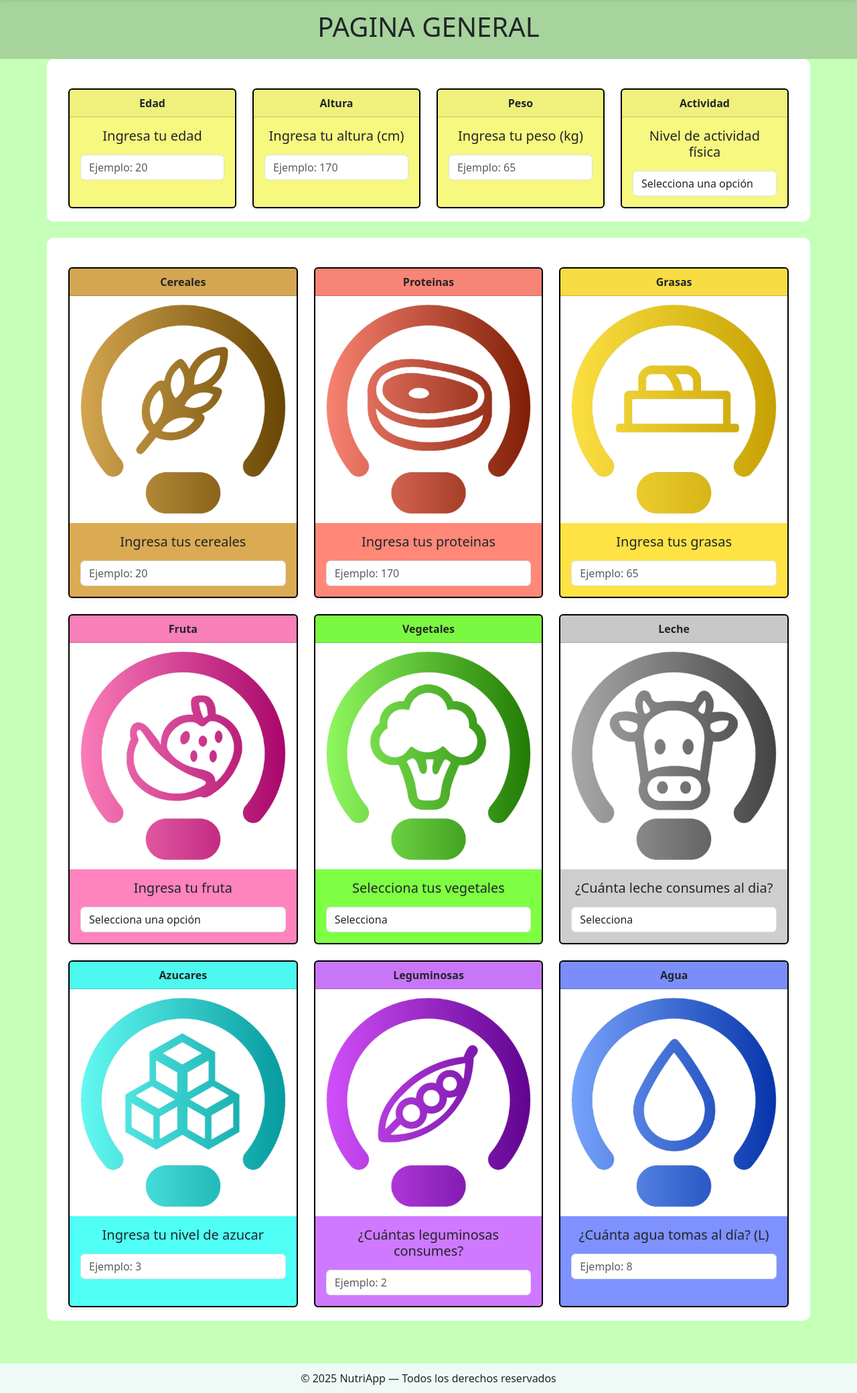
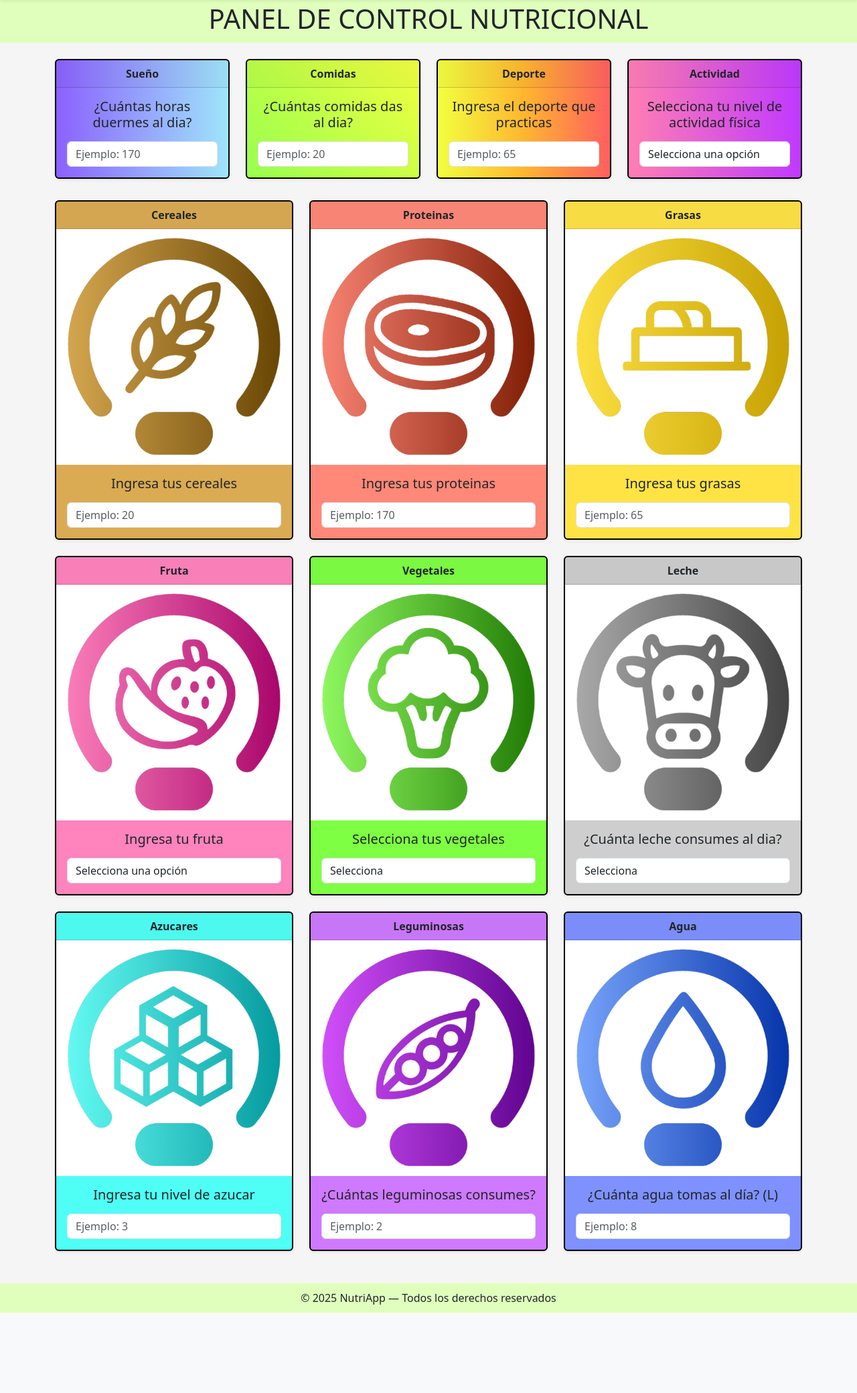
Before and after one commit to Camacho-Zamora-Adrian-Eduardo/Proyecto, a Flask app: page /interfaz in a window 1280 px wide. Shown: the part 56-2136 px from the top of the page at 67% size. After the commit the page ends 2016 px from the top, so only its background shows below. Run offline with Flask 3, Linux system fonts and the light colour scheme.

Commit message:
Esto va despues de la calculadora camacho

```diff
--- a/templates/interfazinicio.html
+++ b/templates/interfazinicio.html
@@ -11,10 +11,10 @@ Nombre la pagina
 
     <style>
     body {
-        background-color: #c6ffb8;
+        background-color: #f5f5f5;
     }
     footer {
-        background-color: #f5faffde;
+        background-color: #e0ffbd;
         text-align: center;
         padding: 10px;
         margin-top: 40px;
@@ -24,59 +24,58 @@ Nombre la pagina
 </head>
 <body>
 
-
   <!-- ENCABEZADO -->
         <div class="row">
-            <div class="col-12 p-3"  style="background-color: #a7d39c">
-                <h1 class="text-center">PAGINA GENERAL</h1>
+            <div class="col-12 p-1"  style="background-color: #e0ffbd">
+                <h1 class="text-center">PANEL DE CONTROL NUTRICIONAL</h1>
             </div>
         </div>
 
   <!-- SECCIÓN DE OBJETIVOS (4 TARJETAS) -->
-  <div class="container py-4">
-  <div class="row justify-content-center gy-4" style="background-color: #ffffff; border-radius: 10px; padding: 20px;">
+ <div class="container py-4">
+  <div class="row justify-content-center gy-4">
 
-<!-- Tarjeta 1 -->
+<!-- MINI TARJETA: SUEÑO -->
     <div class="col-12 col-sm-6 col-md-3">
-      <div class="card text h-100 shadow-sm" style="background-color: #f6f87f; border: 2px solid black">
-        <div class="card-header text-center fw-bold">Edad</div>
+      <div class="card text h-100 shadow-sm" style="background: linear-gradient(90deg, #8b61ff, #9fe5fa); border: 2px solid black">
+        <div class="card-header text-center fw-bold">Sueño</div>
         <div class="card-body">
-          <h5 class="card-title text-center">Ingresa tu edad</h5>
+          <h5 class="card-title text-center">¿Cuántas horas duermes al dia?</h5>
+          <input id="altura" type="number" class="form-control mt-3" placeholder="Ejemplo: 170" required>
+        </div>
+      </div>
+    </div>
+
+<!-- MINI TARJETA: COMIDAS -->
+    <div class="col-12 col-sm-6 col-md-3">
+      <div class="card text h-100 shadow-sm" style="background: linear-gradient(45deg, #96ff4f, #f2ff3f); border: 2px solid black">
+        <div class="card-header text-center fw-bold">Comidas</div>
+        <div class="card-body">
+          <h5 class="card-title text-center">¿Cuántas comidas das al dia?</h5>
           <input id="edad" type="number" class="form-control mt-3" placeholder="Ejemplo: 20" required>
         </div>
       </div>
     </div>
 
-<!-- Tarjeta 2 -->
+<!-- MINI TARJETA: DEPORTE -->
     <div class="col-12 col-sm-6 col-md-3">
-      <div class="card text h-100 shadow-sm" style="background-color: #f6f87f; border: 2px solid black">
-        <div class="card-header text-center fw-bold">Altura</div>
+      <div class="card text h-100 shadow-sm" style="background: linear-gradient(90deg, #f2ff3f, #ffb62f, #ff5f5f); border: 2px solid black">
+        <div class="card-header text-center fw-bold">Deporte</div>
         <div class="card-body">
-          <h5 class="card-title text-center">Ingresa tu altura (cm)</h5>
-          <input id="altura" type="number" class="form-control mt-3" placeholder="Ejemplo: 170" required>
-        </div>
-      </div>
-    </div>
-
-<!-- Tarjeta 3 -->
-    <div class="col-12 col-sm-6 col-md-3">
-      <div class="card text h-100 shadow-sm" style="background-color: #f6f87f; border: 2px solid black">
-        <div class="card-header text-center fw-bold">Peso</div>
-        <div class="card-body">
-          <h5 class="card-title text-center">Ingresa tu peso (kg)</h5>
+          <h5 class="card-title text-center">Ingresa el deporte que practicas</h5>
           <input id="peso" type="number" class="form-control mt-3" placeholder="Ejemplo: 65" required>
         </div>
       </div>
     </div>
 
-<!-- Tarjeta 4 -->
+<!-- MINI TARJETA: ACTIVIDAD -->
     <div class="col-12 col-sm-6 col-md-3">
-      <div class="card text h-100 shadow-sm" style="background-color: #f6f87f; border: 2px solid black
+      <div class="card text h-100 shadow-sm" style="background: linear-gradient(90deg, #ff7eb3, #c039ff); border: 2px solid black
 
       ">
         <div class="card-header text-center fw-bold">Actividad</div>
         <div class="card-body">
-          <h5 class="card-title text-center">Nivel de actividad física</h5>
+          <h5 class="card-title text-center">Selecciona tu nivel de actividad física</h5>
           <select id="actividad" class="form-control mt-3" required>
             <option value="">Selecciona una opción</option>
             <option value="baja">Baja</option>
@@ -91,8 +90,8 @@ Nombre la pagina
 </div>
 
   <!-- SECCIÓN DE ALIMENTOS (9 TARJETAS) -->
-  <div class="container py-4">
-    <div class="row justify-content-center gy-4" style="background-color: #ffffff; border-radius: 10px; padding: 20px;">
+  <div class="container py-2">
+    <div class="row justify-content-center gy-4">
 
 <!-- CEREALES -->
       <div class="col-12 col-sm-6 col-md-4">
@@ -219,4 +218,5 @@ Nombre la pagina
 
     </div>
   </div>
+
   {% endblock contenido %}
```
